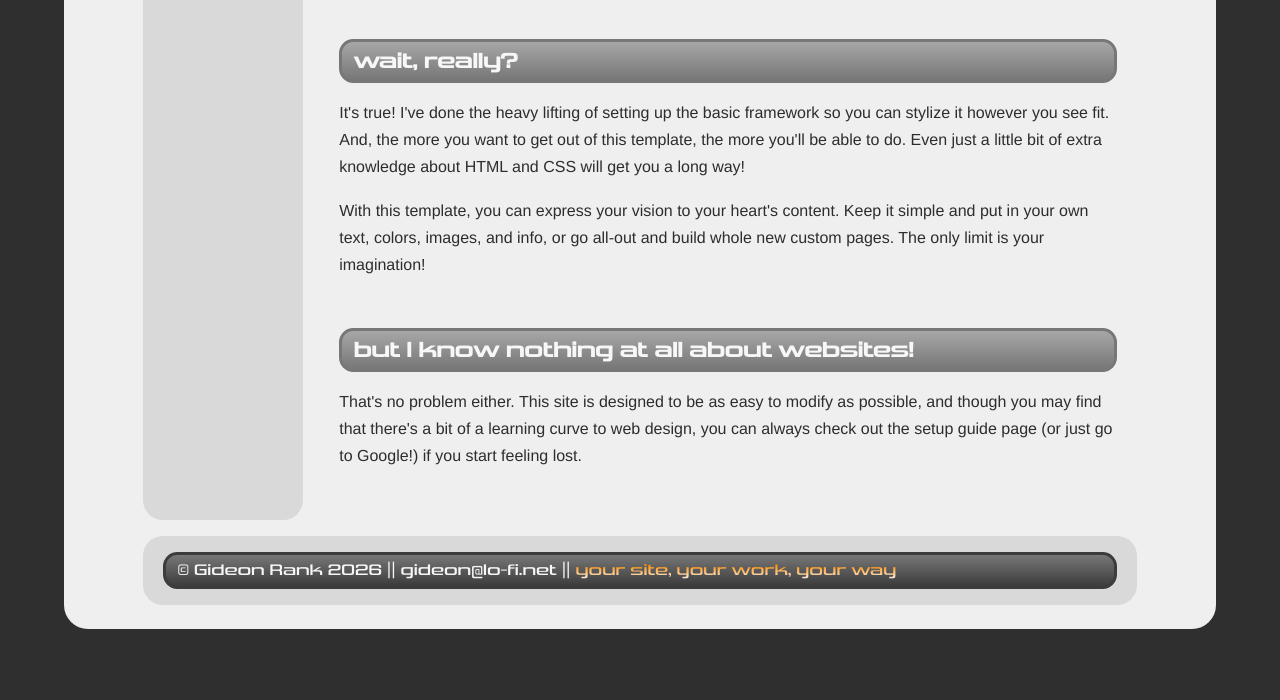
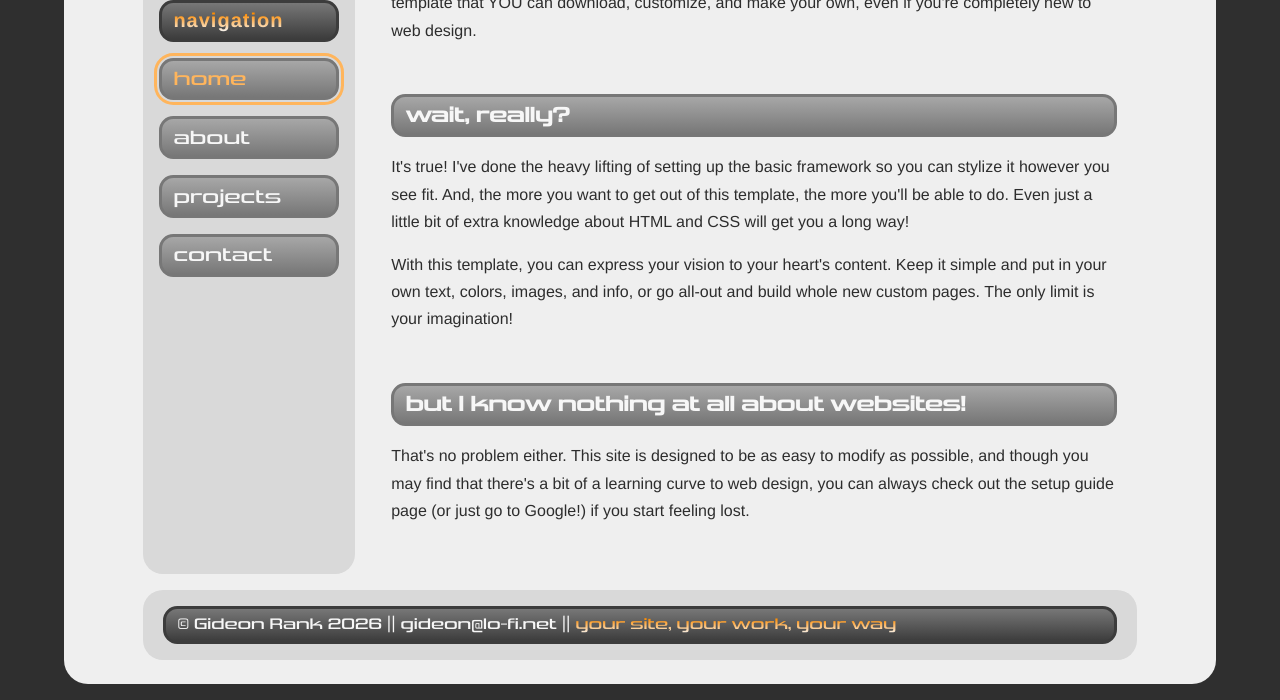
Before and after one commit to Chimerabot/chimera-portfolio, a plain HTML site: page public/index.html in a window 1280 px wide. Shown: the part 415-1115 px from the top of the page. Before the commit the page ends 1060 px from the top, so only its background shows below. Drawn offline with Linux system fonts and the light colour scheme; a web font is replaced by a local one.

Commit message:
Set up JavaScript sidebar + other things

```diff
--- a/public/fragments/body.html
+++ b/public/fragments/body.html
@@ -1,8 +1,3 @@
-<main>
-    <div class="sidebar"> <!-- Turn into separate fragment later -->
-        <p> sidebar placeholder </p>
-    </div>
-
 <div class="content">
     <div class="text-box">
         <h1 class="body-title accent-font">what is this site about?</h1>
@@ -43,4 +38,3 @@
 
     <br class="gap">
 </div>
-</main>
--- /dev/null
+++ b/public/fragments/sidebar.html
@@ -0,0 +1,14 @@
+<aside class="sidebar">
+
+    <img class="logo" src="images/minlogoshine.png">
+
+	<div class="text-box text-box-dark">
+		<h2 class="title-font gradient-orange-white">navigation</h2>
+	</div>
+
+	<button class="text-box sidebar-button accent-font" type="button" data-fragment="home">home</button>
+	<button class="text-box sidebar-button accent-font" type="button" data-fragment="about">about</button>
+	<button class="text-box sidebar-button accent-font" type="button" data-fragment="projects">projects</button>
+	<button class="text-box sidebar-button accent-font" type="button" data-fragment="contact">contact</button>
+
+</aside>
--- a/public/index.html
+++ b/public/index.html
@@ -11,30 +11,71 @@
     </head>
 
     <div id="fragment-header" aria-hidden="true"></div>
-    <div id="fragment-body" aria-hidden="true"></div>
+    <div class="page-shell">
+      <div id="fragment-sidebar" aria-hidden="true"></div>
+      <div id="fragment-body" aria-hidden="true"></div>
+    </div>
     <div id="fragment-footer" aria-hidden="true"></div>
 
     <!-- Below is basic JavaScript code that loads each of the above pieces of the webpage, so they can be easily
-    edited in their individual files. This code handles all of the placement of the content. -->
+    edited in their individual files. This code handles all of the placement of the content. I've left some comments
+    explaining what each part does in case you're curious, but you probably won't need to change this part at all. -->
 
     <script>
-      async function loadFragment(id, url) {
+      const pages = {
+        home: '/fragments/body.html',
+        about: '/fragments/body-about.html',
+        projects: '/fragments/body-projects.html',
+        contact: '/fragments/body-contact.html'
+      };
+
+      // This function can grab HTML fragments from the specified location. It's used to fetch anything that lives
+      // in the ./fragments directory.
+      async function loadFragment(id, location) {
         try {
-          const res = await fetch(url);
-          if (!res.ok) throw new Error(res.status + ' ' + res.statusText);
-          document.getElementById(id).innerHTML = await res.text();
+          const get = await fetch(location);
+          if (!get.ok) throw new Error(get.status + ' ' + get.statusText);
+          const html = await get.text();
+          document.getElementById(id).innerHTML = html;
+          return html;
         } catch (e) {
-          console.error('Error loading fragment: ', url, e);
+          console.error('Error loading fragment: ', location, e);
+          return '';
         }
       }
 
-      // These files below are all the individual components of the webpage. You can add more pieces if you'd like,
-      // or simply modify the files that are already there - this file loads them in automatically!
+      // This function can activate/deactivate the sidebar buttons.
+      function setSidebarActive(buttonName) {
+        document.querySelectorAll('.sidebar-button').forEach((button) => {
+          button.classList.toggle('is-active', button.dataset.fragment === buttonName);
+        });
+      }
 
-      document.addEventListener('DOMContentLoaded', function() {
-        loadFragment('fragment-header', '/fragments/header.html');
-        loadFragment('fragment-body', '/fragments/body.html');
-        loadFragment('fragment-footer', '/fragments/footer.html');
+      // This function loads the body of the selected page.
+      async function loadBodySection(sectionName) {
+        const location = pages[sectionName] || pages.home;
+        await loadFragment('fragment-body', location);
+        setSidebarActive(sectionName in pages ? sectionName : 'home');
+      }
+
+      // This code is where all the functionality of the buttons is. It listens for when the buttons
+      // are clicked, and then calls a chain of the above functions in order to load the right page.
+      document.addEventListener('click', function(event) {
+        const button = event.target.closest('.sidebar-button[data-fragment]');
+        if (!button) {
+          return;
+        }
+        loadBodySection(button.dataset.fragment);
+      });
+
+      // This code loads everything else (the header, sidebar, and footer).
+      document.addEventListener('DOMContentLoaded', async function() {
+        await Promise.all([
+          loadFragment('fragment-header', '/fragments/header.html'),
+          loadFragment('fragment-sidebar', '/fragments/sidebar.html'),
+          loadFragment('fragment-footer', '/fragments/footer.html')
+        ]);
+        loadBodySection('home');
       });
     </script>
 </html>
--- a/public/style/components.css
+++ b/public/style/components.css
@@ -82,7 +82,7 @@
   color: var(--text-light);
 }
 
-.text-box-dark {
+.text-box.text-box-dark {
   background: var(--gradient-gray-dark);
   border: 3px solid var(--bg-dark-gray);
 }
@@ -90,3 +90,27 @@
 .content p {
   line-height: 1.7;
 }
+
+.sidebar-button {
+  display: block;
+  width: 100%;
+  appearance: none;
+  text-align: left;
+  cursor: pointer;
+}
+
+.sidebar-button:hover {
+  background: var(--gradient-gray-dark);
+  border: 3px solid var(--bg-dark-gray);
+}
+
+.sidebar-button.is-active {
+  outline: 3px solid var(--text-light-orange);
+  outline-offset: 2px;
+  color: var(--text-light-orange);
+}
+
+.logo {
+  width: 180px;
+  align-self: center;
+}
--- a/public/style/constants.css
+++ b/public/style/constants.css
@@ -48,6 +48,7 @@
   --text-dark: #2d2d2d;
   --text-light: #f7f7f7;
   --text-orange: rgb(255, 140, 0);
+  --text-light-orange: rgb(255, 181, 92);
 
   --gradient-orange-white: linear-gradient(0deg,var(--text-light) 0%, var(--text-orange) 80%);
   --gradient-gray-dark: linear-gradient(0deg,var(--bg-dark-gray) 0%, var(--bg-medium-gray) 100%);
--- a/public/style/style.css
+++ b/public/style/style.css
@@ -16,9 +16,12 @@
 header h1,
 header h2,
 footer p,
-main h1,
-main h2,
-main p {
+.content h1,
+.content h2,
+.content p,
+.sidebar h1,
+.sidebar h2,
+.sidebar p {
   margin: 0;
 }
 
@@ -67,12 +70,21 @@ footer {
   flex-wrap: wrap;
 }
 
-main {
+.page-shell {
   width: 90%;
   margin: 0 auto;
   display: flex;
   gap: var(--gap);
   align-items: stretch;
+  flex: 1;
+}
+
+.page-shell > div {
+  display: flex;
+  align-items: stretch;
+}
+
+.page-shell > div > * {
   flex: 1;
 }
 
@@ -84,6 +96,7 @@ main {
   border-radius: var(--radius);
   display: flex;
   flex-direction: column;
+  gap: var(--gap);
 }
 
 .content {
@@ -109,8 +122,8 @@ main {
   /* These elements all have rules that make them flexible containers */
   header,
   footer,
-  main,
-  .panel1 {
+  .page-shell
+  {
     width: 100%;
     display: flex;
     justify-content: space-between;
@@ -119,7 +132,7 @@ main {
     flex-wrap: wrap;
   }
 
-  main {
+  .page-shell {
     flex-direction: column;
   }
 
```
Also changed, not shown: public/fragments/body-about.html (added, +5 -0 lines), public/fragments/body-contact.html (added, +5 -0 lines), public/fragments/body-projects.html (added, +5 -0 lines), public/images/minlogoshine.png (added). Lines whose indentation alone changed are shown as unchanged.
